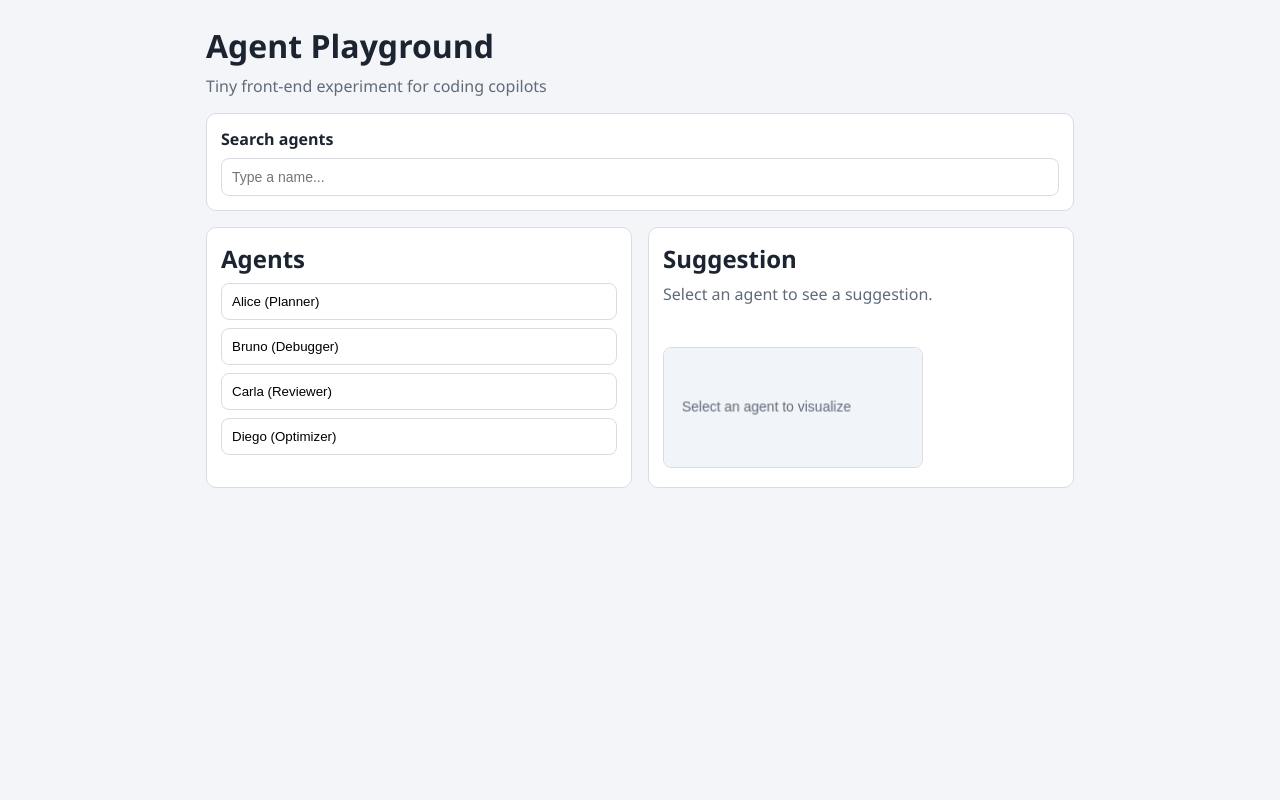
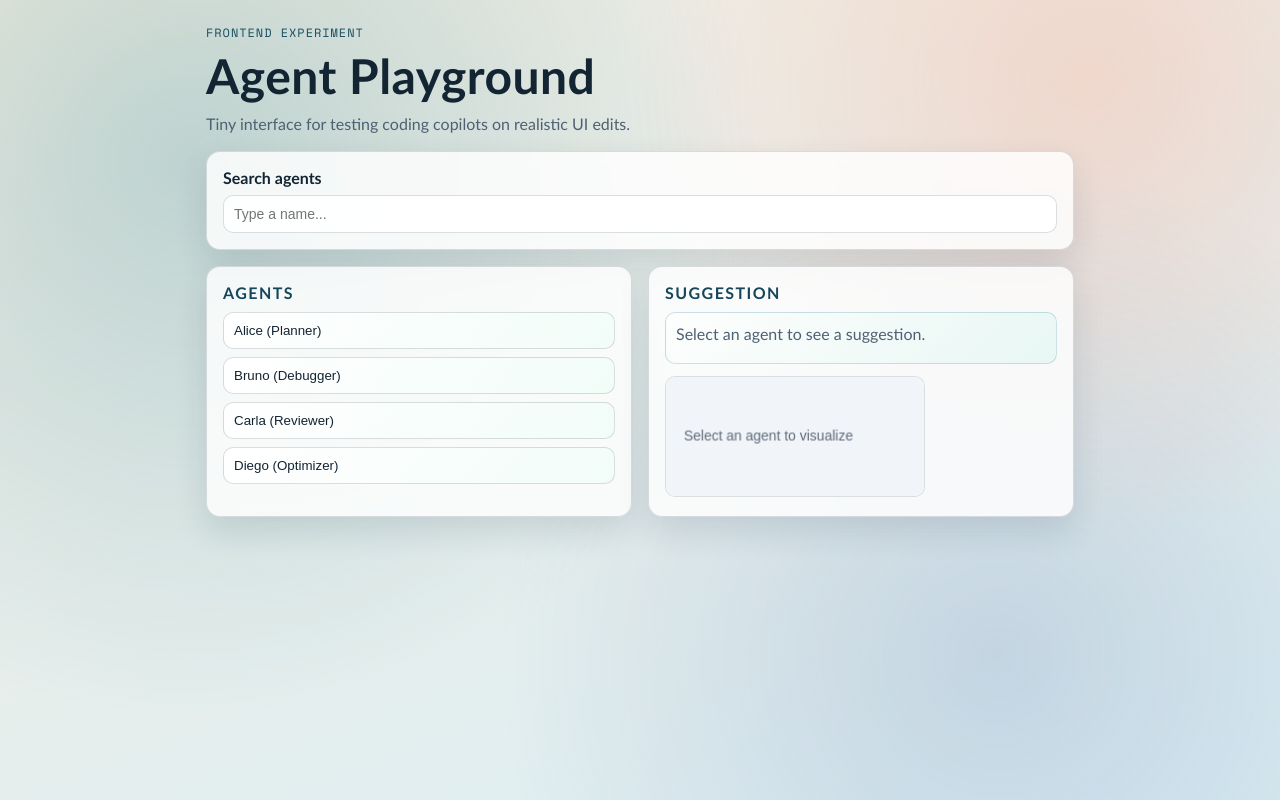
Before and after one commit to pjpaulor/agent-copilot-playground, a website: page public/index.html in a window 1280 px wide. Drawn offline with nearby package versions, Linux system fonts and the light colour scheme; a web font is replaced by a local one.

Commit message:
Polish UI and add deterministic complex bug repro workflow

```diff
--- a/public/app.js
+++ b/public/app.js
@@ -39,8 +39,7 @@ function renderAgents(items) {
     button.className = 'agent-btn';
     button.textContent = `${agent.name} (${agent.role})`;
     button.addEventListener('click', () => {
-      suggestionPanel.textContent = agent.suggestion;
-      drawAgent(agent);
+      selectAgent(agent);
     });
 
     li.appendChild(button);
@@ -66,6 +65,10 @@ function drawAgent(agent) {
   ctx.fillStyle = agent.color;
   ctx.fillRect(20, 25, 100, 70);
 
+  ctx.strokeStyle = '#132432';
+  ctx.lineWidth = 2;
+  ctx.strokeRect(16, 21, 108, 78);
+
   ctx.fillStyle = '#1b2430';
   ctx.font = 'bold 14px sans-serif';
   ctx.fillText(agent.name, 140, 52);
@@ -74,3 +77,14 @@ function drawAgent(agent) {
   ctx.fillStyle = '#5f6b7a';
   ctx.fillText(agent.role, 140, 74);
 }
+
+function selectAgent(agent) {
+  suggestionPanel.textContent = `Analyzing ${agent.name}...`;
+  const delayMs = agent.id === 'a1' ? 900 : 180;
+
+  // BUG: delayed updates are not cancelled or ignored, so stale clicks can overwrite newer selections.
+  setTimeout(() => {
+    suggestionPanel.textContent = agent.suggestion;
+    drawAgent(agent);
+  }, delayMs);
+}
--- a/public/index.html
+++ b/public/index.html
@@ -7,9 +7,13 @@
     <link rel="stylesheet" href="./styles.css" />
   </head>
   <body>
+    <div class="backdrop"></div>
     <main class="container">
-      <h1>Agent Playground</h1>
-      <p class="subtitle">Tiny front-end experiment for coding copilots</p>
+      <header class="hero">
+        <p class="kicker">Frontend Experiment</p>
+        <h1>Agent Playground</h1>
+        <p class="subtitle">Tiny interface for testing coding copilots on realistic UI edits.</p>
+      </header>
 
       <section class="panel">
         <label for="searchInput">Search agents</label>
--- a/public/styles.css
+++ b/public/styles.css
@@ -1,9 +1,14 @@
+@import url("https://fonts.googleapis.com/css2?family=Chivo:wght@400;600;700&family=Space+Mono:wght@400;700&display=swap");
+
 :root {
-  --bg: #f3f5f8;
-  --panel: #ffffff;
-  --text: #1b2430;
-  --muted: #5f6b7a;
-  --border: #d7dde6;
+  --bg-top: #f4efe3;
+  --bg-bottom: #dceef4;
+  --panel: rgba(255, 255, 255, 0.82);
+  --text: #132432;
+  --muted: #4e6172;
+  --border: rgba(19, 36, 50, 0.15);
+  --accent: #0e7084;
+  --accent-soft: #c7f0e7;
 }
 
 * {
@@ -12,25 +17,65 @@
 
 body {
   margin: 0;
-  font-family: "Segoe UI", Tahoma, Geneva, Verdana, sans-serif;
-  background: var(--bg);
+  font-family: "Chivo", "Avenir Next", "Trebuchet MS", sans-serif;
+  background: linear-gradient(160deg, var(--bg-top), var(--bg-bottom));
   color: var(--text);
+  min-height: 100vh;
+  position: relative;
+}
+
+.backdrop {
+  position: fixed;
+  inset: 0;
+  pointer-events: none;
+  background:
+    radial-gradient(circle at 15% 20%, rgba(14, 112, 132, 0.22), transparent 45%),
+    radial-gradient(circle at 85% 10%, rgba(255, 122, 89, 0.2), transparent 35%),
+    radial-gradient(circle at 78% 82%, rgba(48, 82, 150, 0.16), transparent 42%);
 }
 
 .container {
   max-width: 900px;
   margin: 0 auto;
   padding: 24px 16px 40px;
+  position: relative;
+  z-index: 1;
 }
 
 h1,
 h2 {
-  margin: 0 0 8px;
+  margin: 0 0 10px;
+  letter-spacing: 0.01em;
+}
+
+h1 {
+  font-size: clamp(2rem, 5vw, 3rem);
+}
+
+h2 {
+  font-size: 1rem;
+  text-transform: uppercase;
+  letter-spacing: 0.09em;
+  color: #16465a;
+}
+
+.hero {
+  margin-bottom: 18px;
+}
+
+.kicker {
+  margin: 0 0 6px;
+  color: #174f60;
+  font-family: "Space Mono", "Courier New", monospace;
+  text-transform: uppercase;
+  letter-spacing: 0.08em;
+  font-size: 12px;
 }
 
 .subtitle {
   margin-top: 0;
   color: var(--muted);
+  max-width: 54ch;
 }
 
 .layout {
@@ -42,9 +87,20 @@ h2 {
 .panel {
   background: var(--panel);
   border: 1px solid var(--border);
-  border-radius: 10px;
-  padding: 14px;
+  border-radius: 14px;
+  padding: 16px;
   margin-bottom: 16px;
+  backdrop-filter: blur(6px);
+  box-shadow: 0 14px 32px rgba(18, 42, 66, 0.12);
+  animation: rise-in 460ms ease both;
+}
+
+.panel:nth-child(2) {
+  animation-delay: 80ms;
+}
+
+.panel:nth-child(3) {
+  animation-delay: 130ms;
 }
 
 label {
@@ -57,8 +113,16 @@ input {
   width: 100%;
   padding: 10px;
   border: 1px solid var(--border);
-  border-radius: 8px;
+  border-radius: 10px;
   font-size: 14px;
+  background: rgba(255, 255, 255, 0.9);
+  transition: border-color 140ms ease, box-shadow 140ms ease;
+}
+
+input:focus {
+  outline: none;
+  border-color: var(--accent);
+  box-shadow: 0 0 0 3px rgba(14, 112, 132, 0.16);
 }
 
 .agent-list {
@@ -73,32 +137,57 @@ input {
   width: 100%;
   text-align: left;
   border: 1px solid var(--border);
-  border-radius: 8px;
-  background: #fff;
+  border-radius: 10px;
+  background: linear-gradient(130deg, rgba(255, 255, 255, 0.95), rgba(240, 252, 247, 0.8));
   padding: 10px;
   cursor: pointer;
+  color: var(--text);
+  transition: transform 120ms ease, box-shadow 140ms ease, border-color 140ms ease;
 }
 
 .agent-btn:hover {
-  background: #f9fbff;
+  transform: translateY(-1px);
+  border-color: rgba(14, 112, 132, 0.35);
+  box-shadow: 0 10px 18px rgba(19, 36, 50, 0.13);
 }
 
 #suggestionPanel {
   min-height: 52px;
   margin-bottom: 12px;
   color: var(--muted);
+  background: linear-gradient(140deg, #fdfefd, #e8f7f4);
+  border: 1px solid rgba(14, 112, 132, 0.2);
+  border-radius: 10px;
+  padding: 10px;
+  line-height: 1.35;
 }
 
 #vizCanvas {
   border: 1px solid var(--border);
-  border-radius: 8px;
+  border-radius: 10px;
   width: 100%;
   max-width: 260px;
-  background: #fff;
+  background: rgba(255, 255, 255, 0.9);
+  box-shadow: inset 0 0 0 1px rgba(255, 255, 255, 0.65);
+}
+
+@keyframes rise-in {
+  from {
+    transform: translateY(8px);
+    opacity: 0;
+  }
+  to {
+    transform: translateY(0);
+    opacity: 1;
+  }
 }
 
 @media (max-width: 700px) {
   .layout {
     grid-template-columns: 1fr;
   }
+
+  #vizCanvas {
+    max-width: 100%;
+  }
 }
```
Also changed, not shown: README.md, 1 other file.
